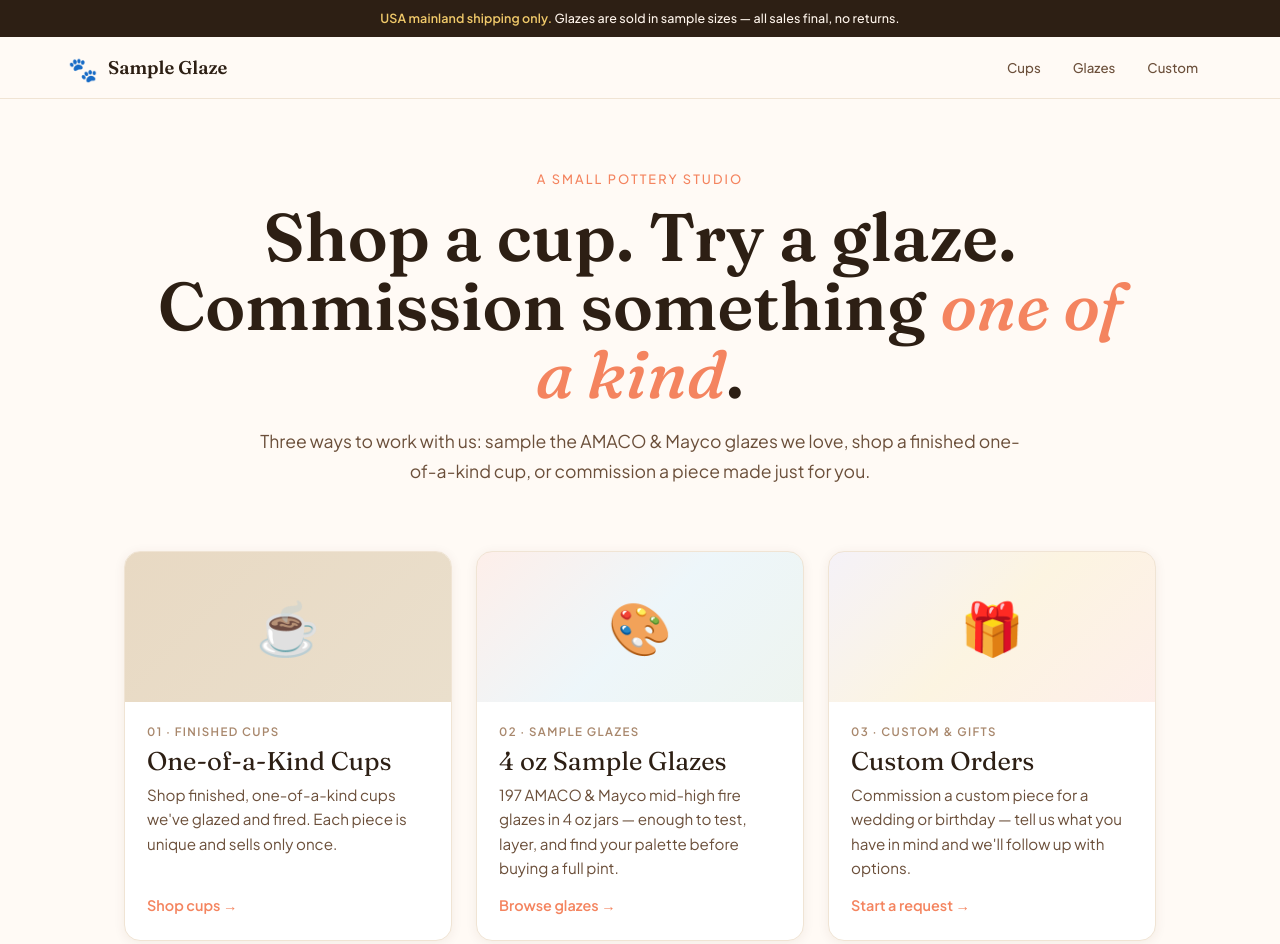
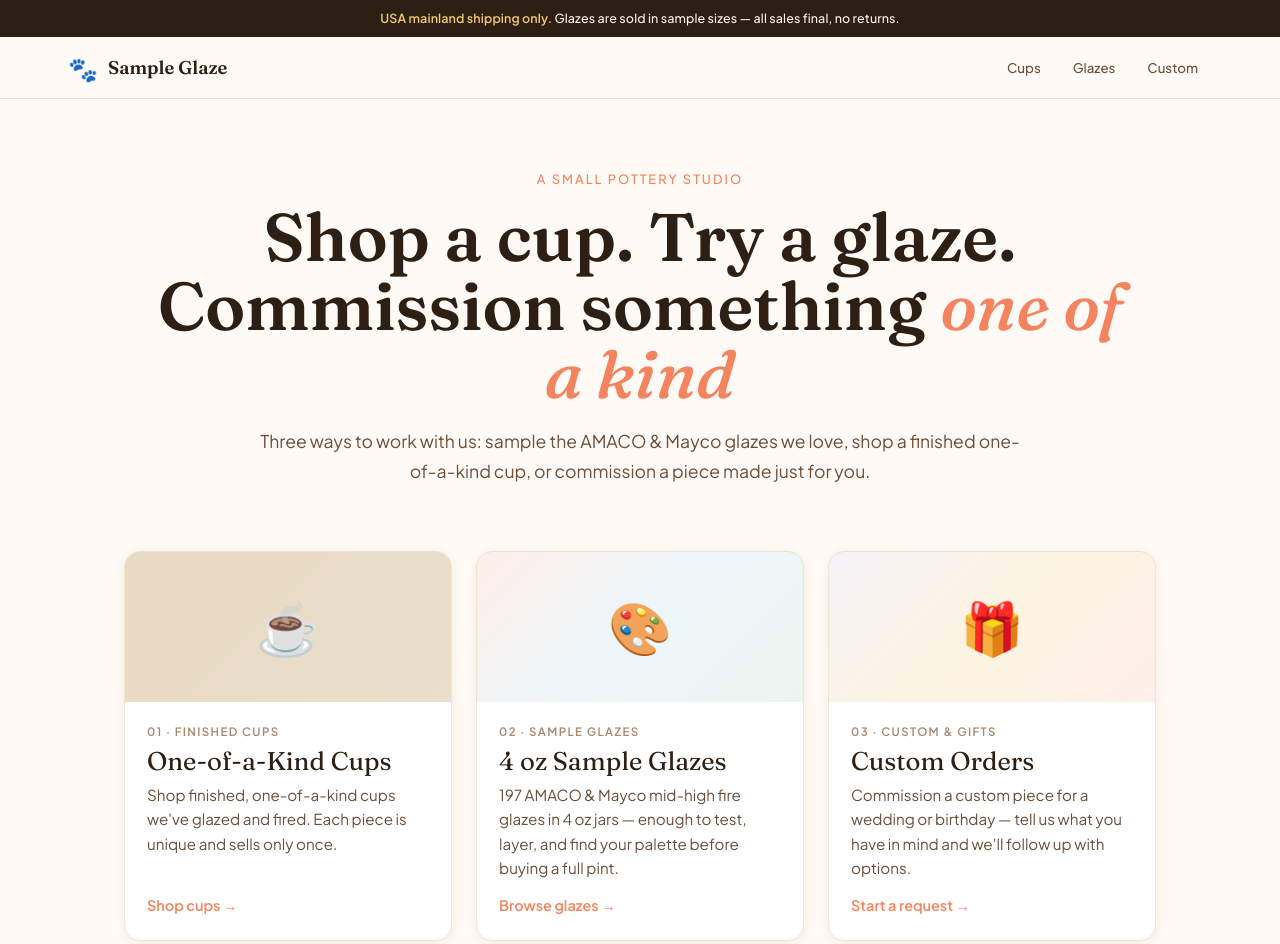
Before and after one commit to stellacheng98/amaco-glazes-shop, a website: page public/index.html in a window 1280 px wide. Shown: the top 944 px of the page. Drawn offline with Linux system fonts and the light colour scheme.

Commit message:
Remove trailing period after 'one of a kind' in the hub hero
Co-Authored-By: Claude Opus 4.8 (1M context) <noreply@anthropic.com>

```diff
--- a/public/index.html
+++ b/public/index.html
@@ -66,7 +66,7 @@
   <section class="hub">
     <div class="hub-hero">
       <p class="hub-eyebrow">A small pottery studio</p>
-      <h1 class="hub-title">Shop a cup. Try a glaze.<br>Commission something <em>one of a kind</em>.</h1>
+      <h1 class="hub-title">Shop a cup. Try a glaze.<br>Commission something <em>one of a kind</em></h1>
       <p class="hub-sub">Three ways to work with us: sample the AMACO &amp; Mayco glazes we love, shop a finished one-of-a-kind cup, or commission a piece made just for you.</p>
     </div>
   </section>
```
